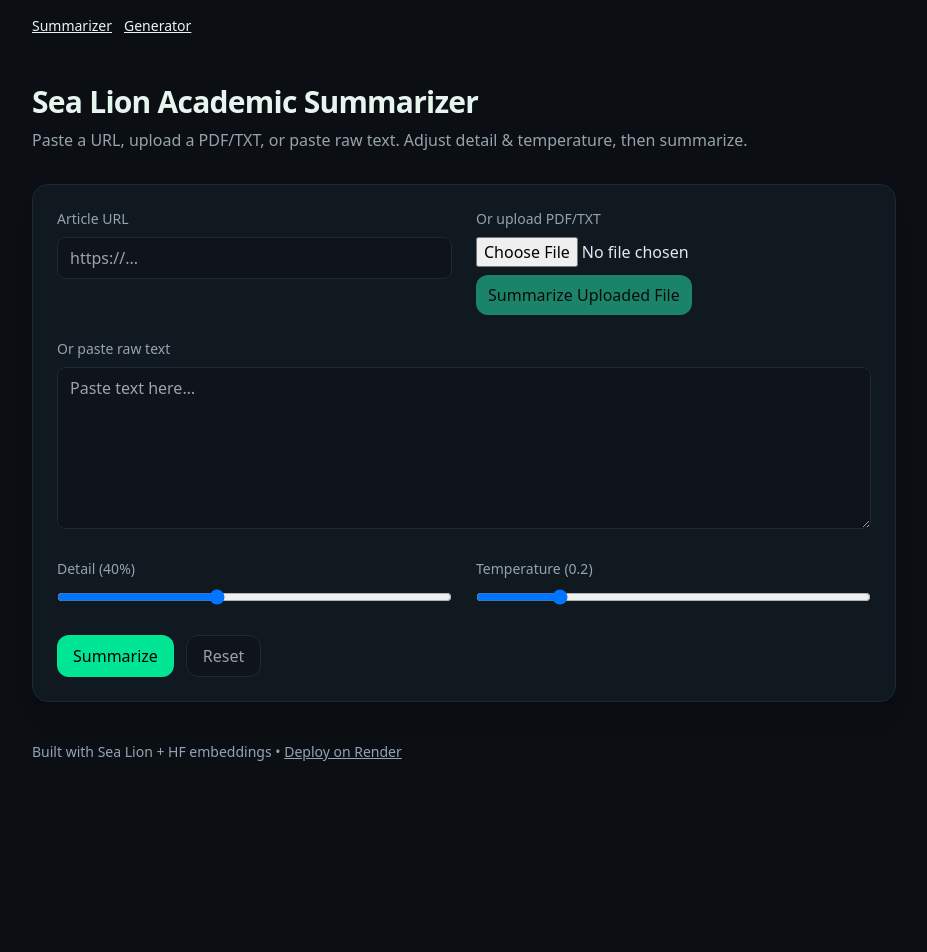
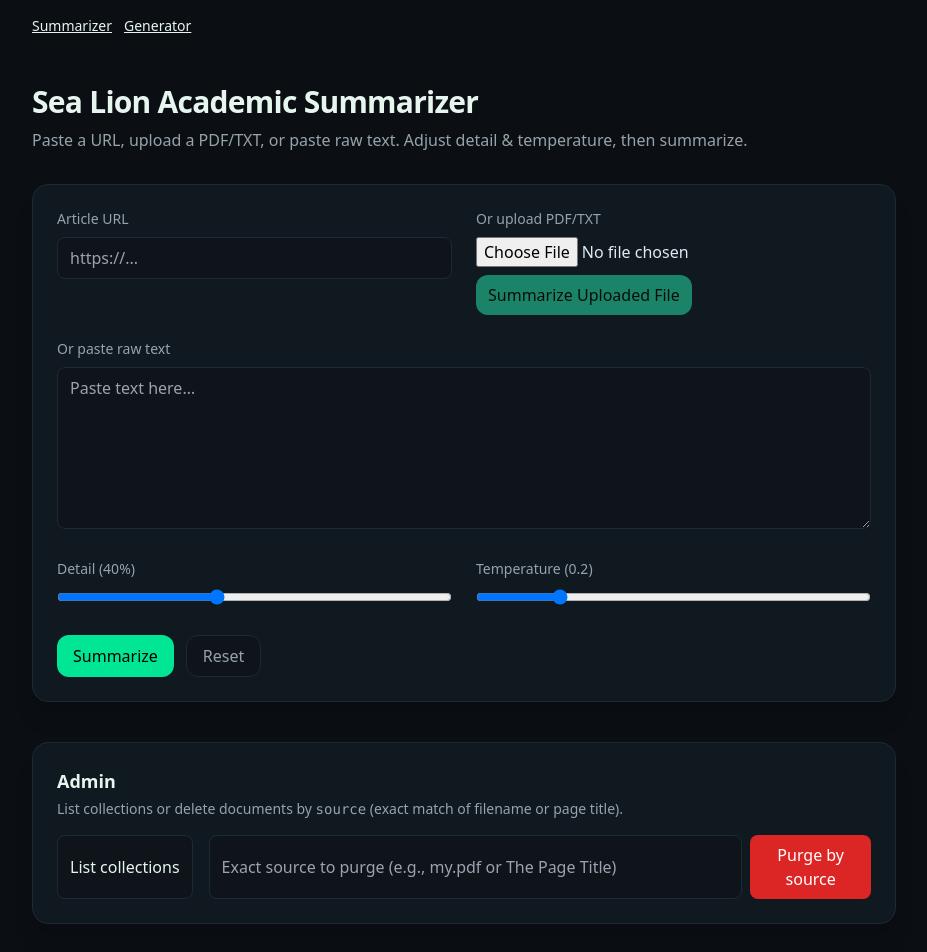
Before and after one commit to AlvesMH/summarizer_generator, a React (Vite) app in the folder frontend/: page /summarizer in a window 1280 px wide. Shown: the top 952 px of the page, without its empty margins (176-1103 px from the left). Before the commit the page ends 852 px from the top, so only its background shows below. Built offline with nearby package versions, Linux system fonts and the light colour scheme.

Commit message:
generation bug

```diff
--- a/frontend/src/pages/Summarizer.jsx
+++ b/frontend/src/pages/Summarizer.jsx
@@ -1,5 +1,5 @@
 import React, { useState } from 'react'
-import { postJSON, uploadFile } from '../utils'
+import { getJSON, postJSON, uploadFile } from '../utils'
 
 export default function Summarizer() {
   const [url, setUrl] = useState('')
@@ -9,7 +9,13 @@ export default function Summarizer() {
   const [temperature, setTemperature] = useState(0.2)
   const [loading, setLoading] = useState(false)
   const [error, setError] = useState('')
-  const [result, setResult] = useState(null) // holds full API response
+  const [result, setResult] = useState(null) // full API response
+
+  // Admin state
+  const [adminLoading, setAdminLoading] = useState(false)
+  const [collections, setCollections] = useState(null)
+  const [purgeSource, setPurgeSource] = useState('')
+  const [adminMsg, setAdminMsg] = useState('')
 
   async function onSummarize(e) {
     e?.preventDefault?.()
@@ -48,6 +54,36 @@ export default function Summarizer() {
       setFile(null)
     }
   }
+
+  // ---- Admin handlers (were accidentally nested; now top-level) ----
+  async function onListCollections() {
+    setAdminLoading(true); setAdminMsg('')
+    try {
+      const data = await getJSON('/api/debug/collections')
+      setCollections(data.collections || [])
+    } catch (e) {
+      setAdminMsg(`List failed: ${e.message || e}`)
+    } finally {
+      setAdminLoading(false)
+    }
+  }
+
+  async function onDeleteBySource() {
+    const src = purgeSource.trim()
+    if (!src) { setAdminMsg('Enter a source (exact filename or page title).'); return; }
+    setAdminLoading(true); setAdminMsg('')
+    try {
+      const data = await postJSON('/api/documents/delete', { collection: 'knowledge', source: src })
+      setAdminMsg(`Deleted ${data.deleted ?? 0} docs from ${data.collection} for source="${src}"`)
+      // Refresh list if currently shown
+      if (collections) await onListCollections()
+    } catch (e) {
+      setAdminMsg(`Delete failed: ${e.message || e}`)
+    } finally {
+      setAdminLoading(false)
+    }
+  }
+  // -----------------------------------------------------------------
 
   function onReset() {
     setUrl(''); setText(''); setFile(null); setResult(null); setError('')
@@ -150,6 +186,54 @@ export default function Summarizer() {
 
         {error && <p className="text-red-400 mt-4">{error}</p>}
 
+        {/* Admin panel */}
+        <section className="mt-10 bg-[var(--card)] rounded-2xl p-6 shadow-xl border border-[var(--border)]">
+          <h3 className="text-lg font-semibold">Admin</h3>
+          <p className="text-[var(--muted)] text-sm mt-1">
+            List collections or delete documents by <code>source</code> (exact match of filename or page title).
+          </p>
+
+          <div className="mt-4 flex flex-col md:flex-row gap-4">
+            <button
+              type="button"
+              onClick={onListCollections}
+              disabled={adminLoading}
+              className="px-3 py-2 rounded-lg bg-[var(--surface)] border border-[var(--border)] hover:brightness-110 disabled:opacity-50"
+            >
+              {adminLoading ? 'Working…' : 'List collections'}
+            </button>
+
+            <div className="flex-1 flex gap-2">
+              <input
+                value={purgeSource}
+                onChange={e=>setPurgeSource(e.target.value)}
+                placeholder="Exact source to purge (e.g., my.pdf or The Page Title)"
+                className="w-full rounded-lg bg-[var(--surface)] border border-[var(--border)] px-3 py-2"
+              />
+              <button
+                type="button"
+                onClick={onDeleteBySource}
+                disabled={adminLoading}
+                className="px-3 py-2 rounded-lg bg-red-600 text-white hover:brightness-110 disabled:opacity-50"
+              >
+                Purge by source
+              </button>
+            </div>
+          </div>
+
+          {adminMsg && <p className="mt-3 text-sm text-slate-300">{adminMsg}</p>}
+          {Array.isArray(collections) && (
+            <div className="mt-4 text-sm">
+              <div className="font-semibold mb-1">Collections</div>
+              <ul className="list-disc ml-5">
+                {collections.map((c,i)=>(
+                  <li key={i}><span className="font-mono">{c.name}</span> — {c.count ?? 'n/a'} docs</li>
+                ))}
+              </ul>
+            </div>
+          )}
+        </section>
+
         {result && (
           <div className="mt-8 bg-[var(--card)] rounded-2xl p-6 shadow-xl border border-[var(--border)]">
             <h2 className="text-xl font-semibold">{result.title || 'Summary'}</h2>
--- a/frontend/src/utils.js
+++ b/frontend/src/utils.js
@@ -35,3 +35,12 @@ export async function postForm(path, formData) {
   if (!res.ok) throw new Error(`HTTP ${res.status}`)
   return res.json()
 }
+
+export async function getJSON(url) {
+  const res = await fetch(url, { method: 'GET' });
+  if (!res.ok) {
+    const txt = await res.text().catch(() => '');
+    throw new Error(`HTTP ${res.status} on ${url}: ${txt}`);
+  }
+  return res.json();
+}
```
Also changed, not shown: 2 other files (tests, documents, lock files or other folders).
